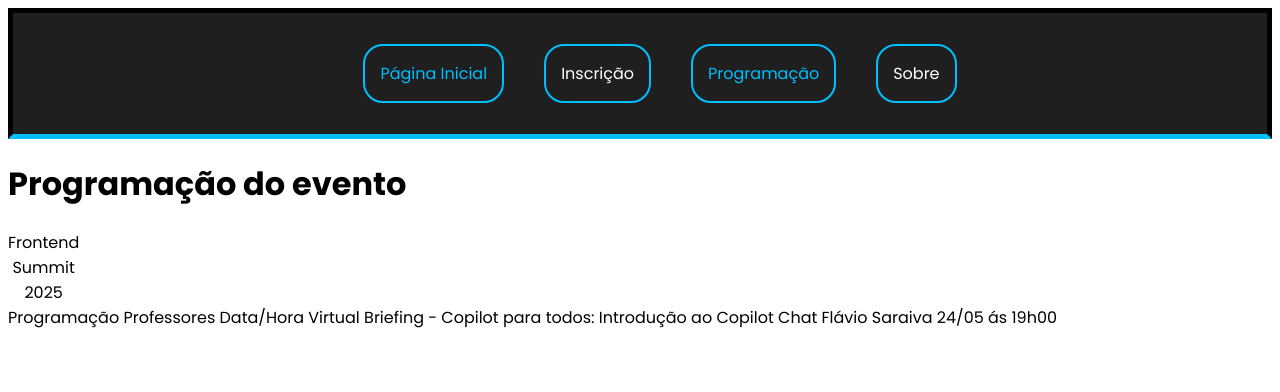
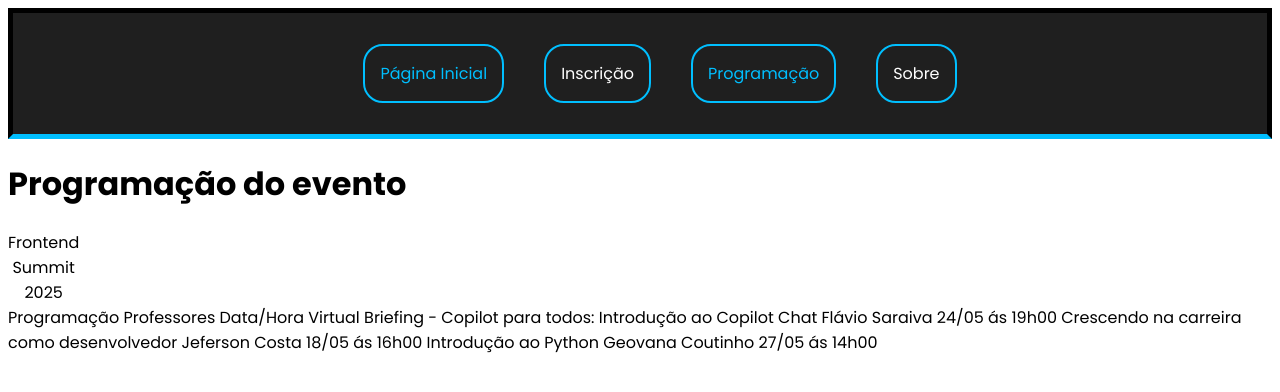
Before and after one commit to pedrocostahc/cp-02-frontend, a plain HTML site: page programacao.html in a window 1280 px wide. Drawn offline with Linux system fonts and the light colour scheme.

Commit message:
Tabela finalizada

```diff
--- a/programacao.html
+++ b/programacao.html
@@ -38,6 +38,16 @@
                 <td>Flávio Saraiva</td>
                 <td>24/05 ás 19h00</td>
             </tr>
+            <tr>
+                <td>Crescendo na carreira como desenvolvedor</td>
+                <td>Jeferson Costa</td>
+                <td>18/05 ás 16h00</td>
+            </tr>
+            <tr>
+                <td>Introdução ao Python</td>
+                <td>Geovana Coutinho</td>
+                <td>27/05 ás 14h00</td>
+            </tr>
         </tbody>
     </main>
 </body>
```
